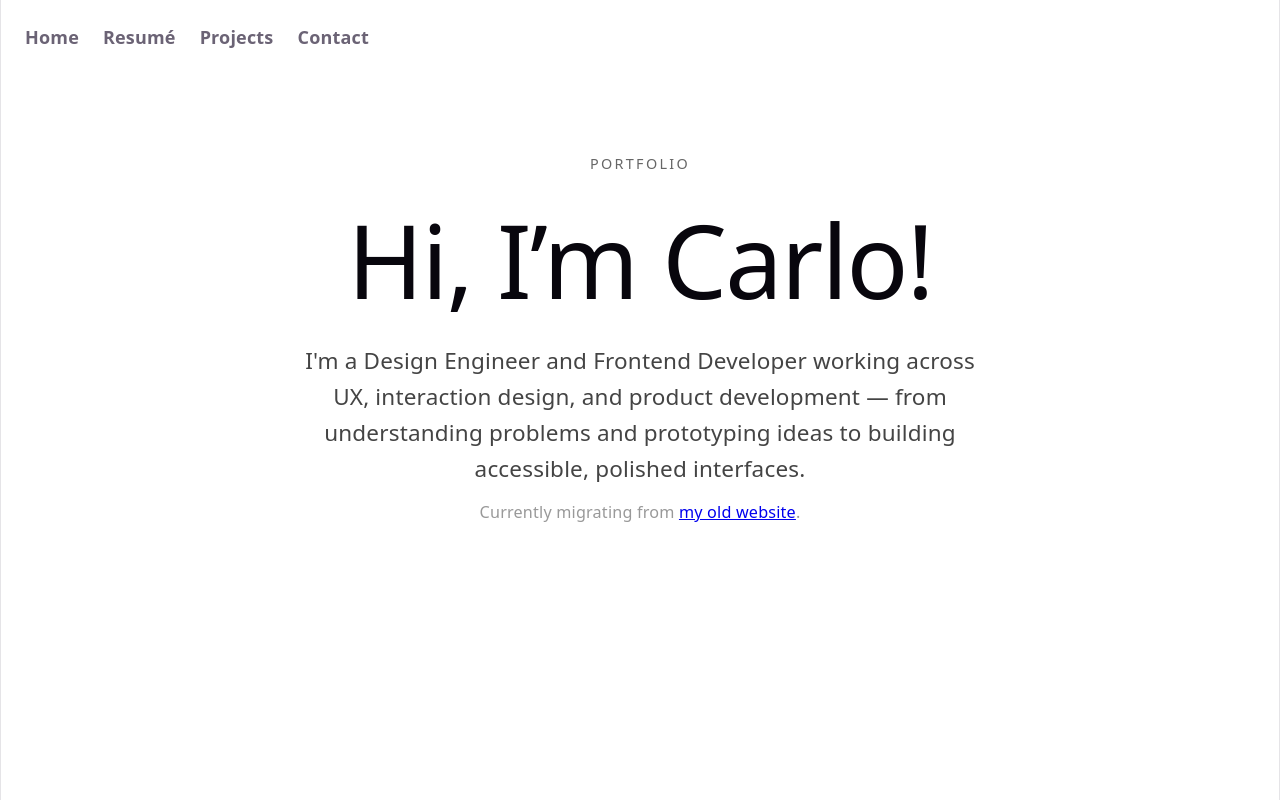
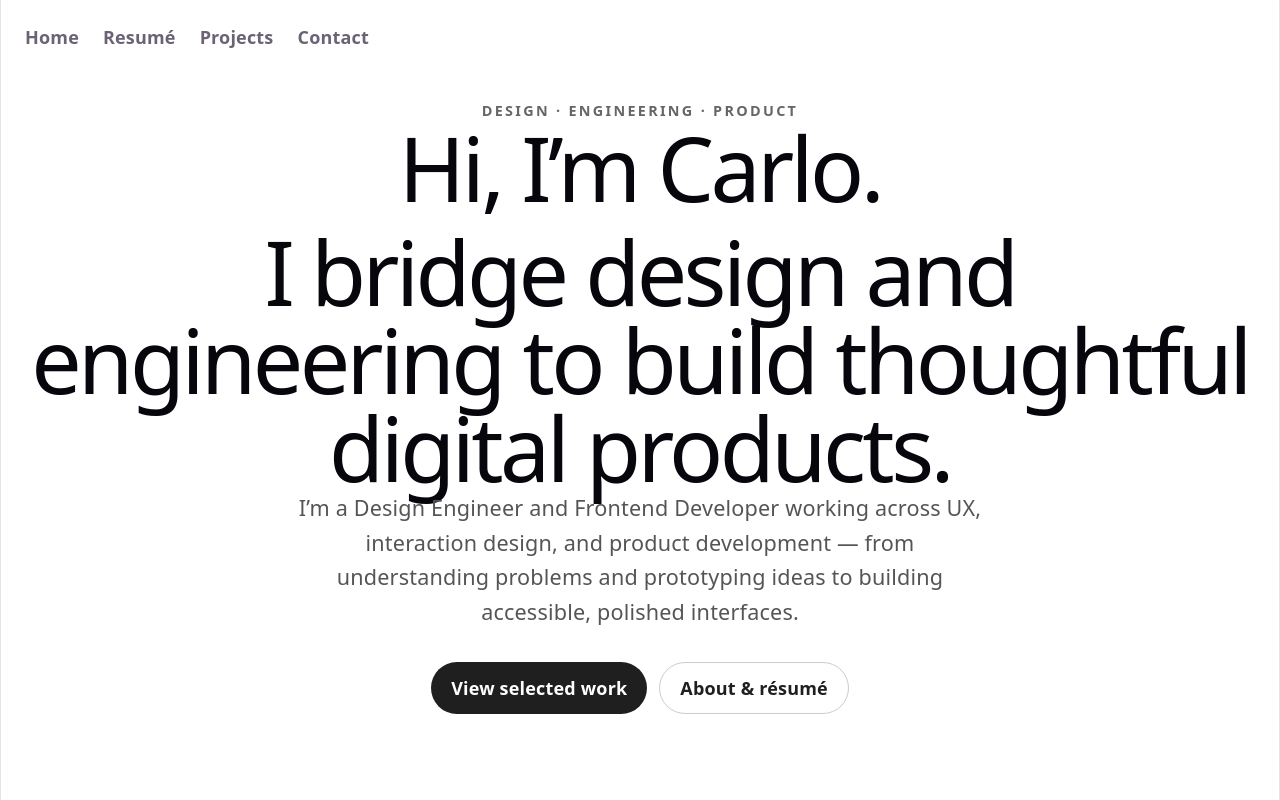
Before and after one commit to CarloBarone-info/website, a React (Vite) app: page / in a window 1280 px wide. Built offline with nearby package versions, Linux system fonts and the light colour scheme.

Commit message:
fix(hero): main page suited for job positioning

```diff
--- a/src/App.css
+++ b/src/App.css
@@ -1,73 +1,99 @@
-@import './styles/projectPage.css';
+@import "./styles/projectPage.css";
 
-body {
-  margin: 0;
-  font-family: system-ui, sans-serif;
-  background: #f7f7f7;
-  color: #1f1f1f;
-}
-.obs {
-  margin-top: 12px;
-  color: #999;
-  font-size: 0.9rem;
-}
 .page {
   padding: 24px;
 }
 
+/*Hero Page Styles*/
 .hero {
-  min-height: 60vh;
+  min-height: 70vh;
   display: flex;
   flex-direction: column;
   justify-content: center;
+  align-items: flex-start;
+  max-width: 1500px;
+  margin: 0 auto;
 }
 
 .eyebrow {
+  margin: auto;
   text-transform: uppercase;
   letter-spacing: 0.16em;
   color: #666;
   font-size: 0.8rem;
+  font-weight: 600;
 }
 
-h1 {
-  font-size: clamp(3rem, 8vw, 6rem);
-  margin: 5px0;
-  line-height: 1;
+.hero h1 {
+  max-width: 1500px;
+  margin: auto;
+  font-size: clamp(3rem, 7vw, 6rem);
+  line-height: 0.98;
+  letter-spacing: -0.04em;
+}
+
+.heroHeadline {
+  display: block;
+  margin-top: 16px;
 }
 
 .intro {
-  max-width: 680px;
-  margin: 0 auto;
-  font-size: 1.25rem;
+  max-width: 700px;
+  margin: auto;
+  font-size: 1.2rem;
   line-height: 1.6;
-  color: #444;
+  color: #555;
 }
 
 .heroActions {
   display: flex;
-  gap: 16px;
-  margin-top: 24px;
+  gap: 12px;
+  margin-top: 32px;
   margin-right: auto;
   margin-left: auto;
-  margin-bottom: 5px;
   flex-wrap: wrap;
 }
 
 .button {
+  display: inline-flex;
+  align-items: center;
+  justify-content: center;
+
   background: #1f1f1f;
   color: white;
-  padding: 12px 18px;
+
+  padding: 12px 20px;
   border-radius: 999px;
+
   text-decoration: none;
   font-weight: 600;
+
+  transition:
+    transform 150ms ease,
+    background 150ms ease;
+}
+
+.button:hover {
+  transform: translateY(-2px);
+  background: #333;
+}
+
+.button:focus-visible {
+  outline: 3px solid #1f1f1f;
+  outline-offset: 3px;
 }
 
 .button.secondary {
-  background: white;
+  background: transparent;
   color: #1f1f1f;
-  border: 1px solid #ddd;
+  border: 1px solid #ccc;
 }
 
+.button.secondary:hover {
+  background: #eee;
+}
+
+/*Separate pages*/
 .projects h2,
 .contacts h2,
 .experiences h2 {
--- a/src/components/Hero.tsx
+++ b/src/components/Hero.tsx
@@ -1,25 +1,33 @@
+import { Link } from "react-router-dom";
+
 export function Hero() {
   return (
     <section className="hero">
-      <p className="eyebrow">Portfolio</p>
-      <h1>Hi, I’m Carlo!</h1>
+      <p className="eyebrow">Design · Engineering · Product</p>
+
+      <h1>
+        Hi, I’m Carlo.
+        <span className="heroHeadline">
+          I bridge design and engineering to build thoughtful digital products.
+        </span>
+      </h1>
+
       <p className="intro">
-        I'm a Design Engineer and Frontend Developer working across UX,
+        I’m a Design Engineer and Frontend Developer working across UX,
         interaction design, and product development — from understanding
         problems and prototyping ideas to building accessible, polished
         interfaces.
       </p>
-      <p className="obs">
-        Currently migrating from{" "}
-        <a
-          href="https://carlobarone.wixsite.com/main-page"
-          target="_blank"
-          rel="noopener noreferrer"
-        >
-          my old website
-        </a>
-        .
-      </p>
+
+      <div className="heroActions">
+        <Link to="/projects" className="button">
+          View selected work
+        </Link>
+
+        <Link to="/resume" className="button secondary">
+          About & résumé
+        </Link>
+      </div>
     </section>
   );
 }
```
